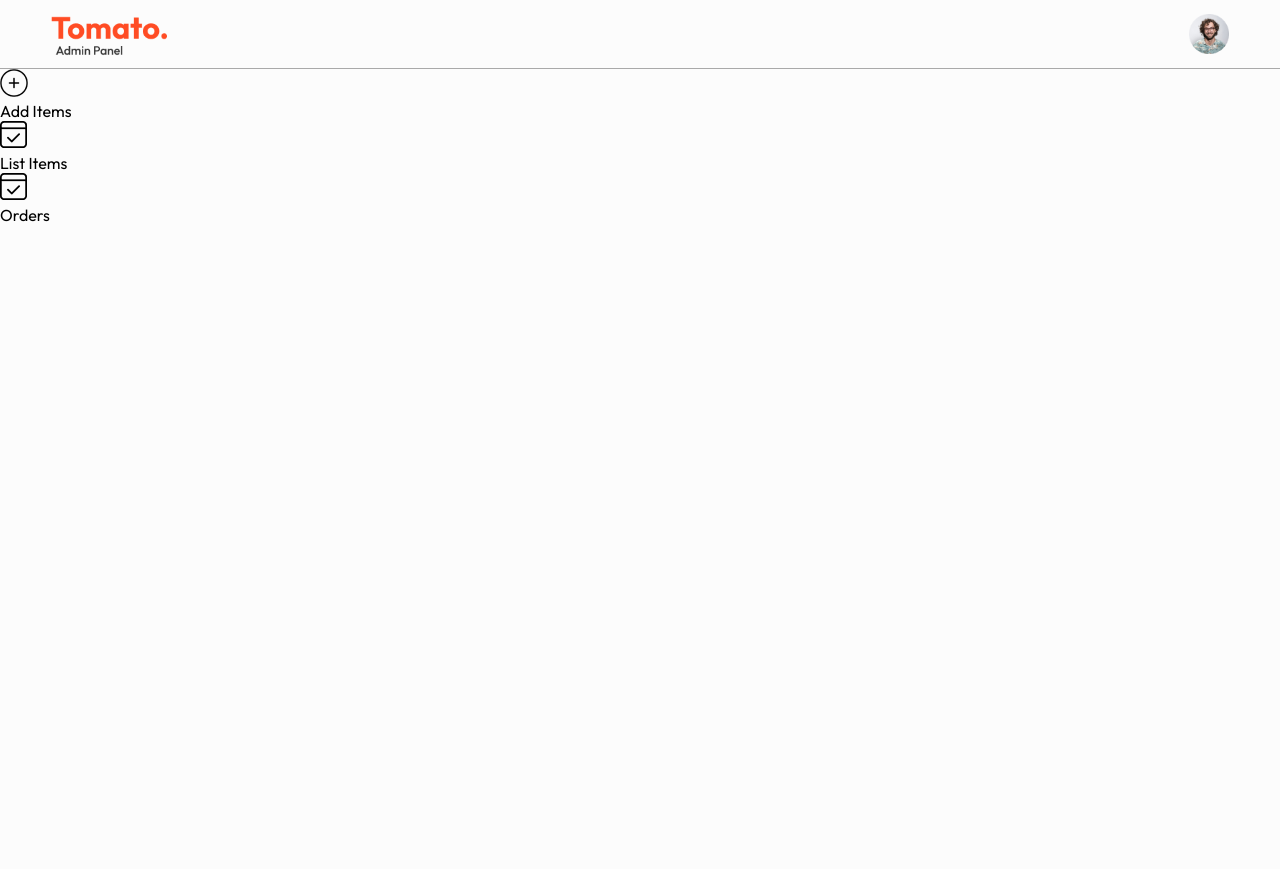
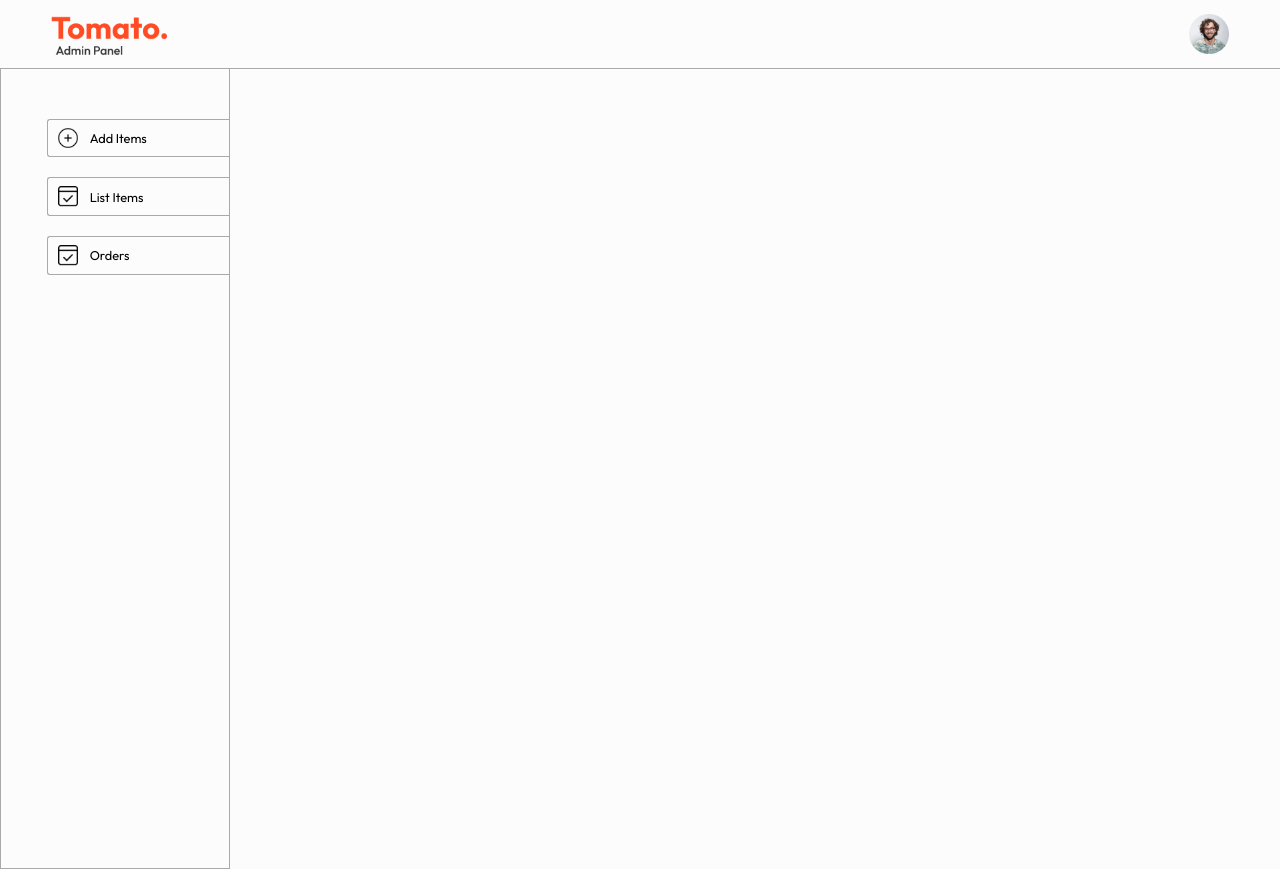
Before and after one commit to kaayush163/MERN_FoodyFarm_FoodOrdering, a React (Vite) app in the folder admin/: page / in a window 1280 px wide. Before the commit the page ends 800 px from the top, so only its background shows below. Built offline with nearby package versions, Linux system fonts and the light colour scheme.

Commit message:
Sidebar css added

```diff
--- a/admin/src/components/Sidebar/Sidebar.css
+++ b/admin/src/components/Sidebar/Sidebar.css
@@ -0,0 +1,39 @@
+.sidebar {
+  width: 18%;
+  min-height: 100vh;
+  border: 1.5px solid #a9a9a9;
+  border-top: 0;
+  font-size: max(1vw, 10px);
+}
+.sidebar-options {
+  padding-top: 50px;
+  padding-left: 20%;
+  display: flex;
+  flex-direction: column;
+  gap: 20px;
+}
+.sidebar-option {
+  display: flex;
+  align-items: center;
+  gap: 12px;
+  border: 1px solid #a9a9a9;
+  border-right: 0;
+  padding: 8px 10px;
+  border-radius: 3px 0px 0px 3px;
+  cursor: pointer;
+}
+.sidebar {
+  font-size: max(1vw, 10px);
+}
+.sidebar-option img {
+  width: 20px;
+}
+.sidebar-option.active {
+  background-color: #fff0ed;
+  border-color: tomato;
+}
+@media (max-width: 900px) {
+  .sidebar-option p {
+    display: none;
+  }
+}
```
